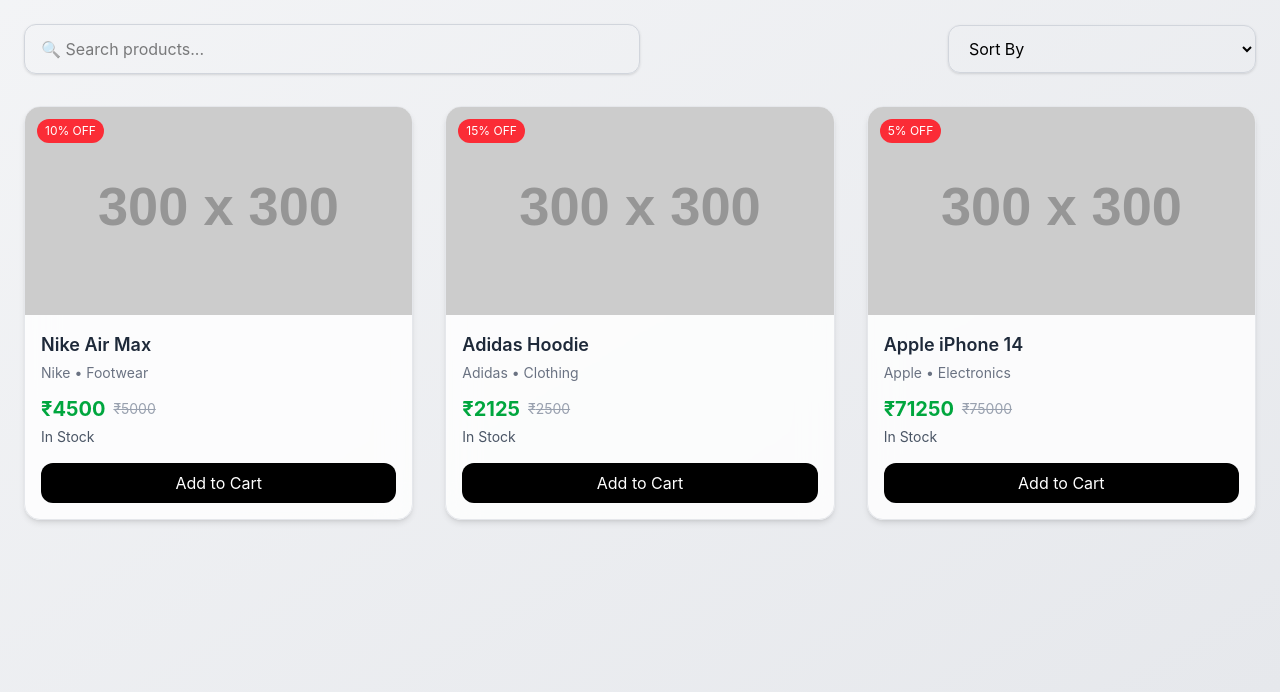
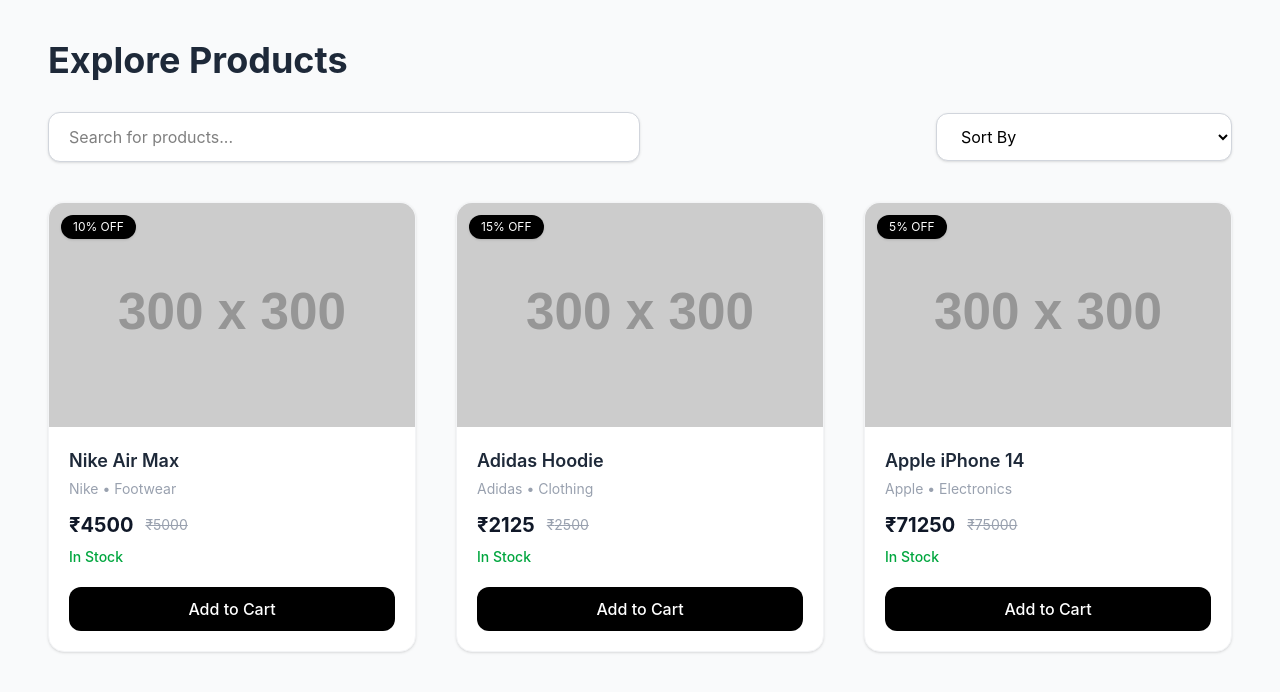
Before and after one commit to rajan2008/Omnichannel-project, a React app in the folder frontend/: page /productlist in a window 1280 px wide. Shown: the top 692 px of the page. Built offline with nearby package versions, Linux system fonts and the light colour scheme; sample sign-in values are in the browser's storage; the HTML template or start-up script is replaced by a standard one.

Commit message:
product list done

```diff
--- a/frontend/src/Components/ProductList.jsx
+++ b/frontend/src/Components/ProductList.jsx
@@ -56,65 +56,70 @@
   });
 
   return (
-    <div className="min-h-screen bg-linear-to-br from-gray-100 to-gray-200 p-6">
+    <div className="min-h-screen bg-gray-50 px-6 md:px-12 py-10">
+
+      {/* 🔷 Header */}
+      <h1 className="text-3xl md:text-4xl font-bold text-gray-800 mb-8">
+        Explore Products
+      </h1>
 
       {/* 🔍 Search + Sort */}
-      <div className="flex flex-col md:flex-row justify-between items-center gap-4 mb-8">
+      <div className="flex flex-col md:flex-row justify-between items-center gap-4 mb-10">
 
         <input
           type="text"
-          placeholder="🔍 Search products..."
-          className="w-full md:w-1/2 px-4 py-3 rounded-xl border border-gray-300 focus:ring-2 focus:ring-black outline-none shadow-sm"
+          placeholder="Search for products..."
+          className="w-full md:w-1/2 px-5 py-3 rounded-xl border border-gray-300 bg-white focus:ring-2 focus:ring-black outline-none shadow-sm"
           onChange={(e) => setSearch(e.target.value)}
         />
 
         <select
-          className="w-full md:w-1/4 px-4 py-3 rounded-xl border border-gray-300 focus:ring-2 focus:ring-black outline-none shadow-sm"
+          className="w-full md:w-1/4 px-5 py-3 rounded-xl border border-gray-300 bg-white focus:ring-2 focus:ring-black outline-none shadow-sm"
           onChange={(e) => setSort(e.target.value)}
         >
           <option value="">Sort By</option>
-          <option value="low">Price Low → High</option>
-          <option value="high">Price High → Low</option>
+          <option value="low">Price: Low → High</option>
+          <option value="high">Price: High → Low</option>
         </select>
       </div>
 
       {/* 🛍 Product Grid */}
-      <div className="grid grid-cols-1 sm:grid-cols-2 lg:grid-cols-3 gap-8">
+      <div className="grid grid-cols-1 sm:grid-cols-2 lg:grid-cols-3 gap-10">
         {sortedProducts.map((product) => {
           const finalPrice = getFinalPrice(product.basePrice, product.discount);
 
           return (
             <div
               key={product._id}
-              className="group bg-white/80 backdrop-blur-lg border border-gray-200 rounded-2xl shadow-md hover:shadow-2xl transition duration-300 overflow-hidden"
+              className="group bg-white rounded-2xl shadow-sm hover:shadow-xl transition duration-300 overflow-hidden border border-gray-100"
             >
               {/* 🖼 Image */}
-              <div className="relative overflow-hidden">
+              <div className="relative overflow-hidden bg-gray-100">
                 <img
                   src={product.images[0]}
                   alt={product.name}
-                  className="w-full h-52 object-cover group-hover:scale-110 transition duration-300"
+                  className="w-full h-56 object-cover group-hover:scale-105 transition duration-300"
                 />
 
                 {/* 🔥 Discount Badge */}
-                <span className="absolute top-3 left-3 bg-red-500 text-white text-xs px-2 py-1 rounded-full">
+                <span className="absolute top-3 left-3 bg-black text-white text-xs px-3 py-1 rounded-full shadow">
                   {product.discount}% OFF
                 </span>
               </div>
 
               {/* 📦 Info */}
-              <div className="p-4">
-                <h2 className="text-lg font-semibold text-gray-800">
+              <div className="p-5">
+                <h2 className="text-lg font-semibold text-gray-800 group-hover:text-black transition">
                   {product.name}
                 </h2>
 
-                <p className="text-gray-500 text-sm mt-1">
+                <p className="text-gray-400 text-sm mt-1">
                   {product.brand} • {product.category}
                 </p>
 
                 {/* 💰 Price */}
-                <div className="flex items-center gap-2 mt-3">
-                  <p className="text-green-600 font-bold text-xl">
+                <div className="flex items-center gap-3 mt-3">
+                  <p className="text-xl font-bold text-gray-900">
                     ₹{finalPrice}
                   </p>
                   <p className="text-gray-400 line-through text-sm">
@@ -123,12 +128,16 @@
                 </div>
 
                 {/* 📦 Stock */}
-                <p className="text-sm mt-1 text-gray-600">
+                <p
+                  className={`text-sm mt-2 font-medium ${
+                    product.stock > 0 ? "text-green-600" : "text-red-500"
+                  }`}
+                >
                   {product.stock > 0 ? "In Stock" : "Out of Stock"}
                 </p>
 
                 {/* 🛒 Button */}
-                <button className="mt-4 w-full bg-black text-white py-2 rounded-xl hover:bg-gray-800 active:scale-95 transition">
+                <button className="mt-5 w-full bg-black text-white py-2.5 rounded-xl font-medium hover:bg-gray-800 active:scale-95 transition">
                   Add to Cart
                 </button>
               </div>
```
